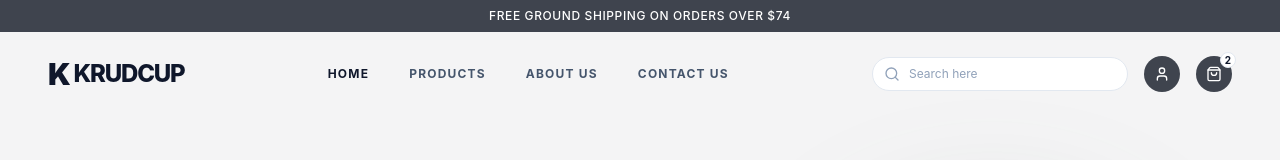
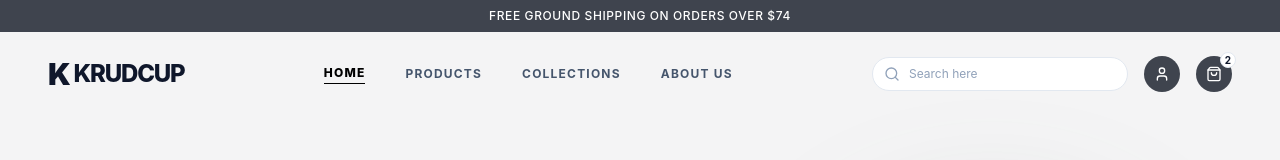
Before and after one commit to neducod/e-com, a React (Vite) app: page / in a window 1280 px wide. Shown: the top 160 px of the page. Built offline with nearby package versions, Linux system fonts and the light colour scheme.

Commit message:
new import added

```diff
--- a/src/components/Header.jsx
+++ b/src/components/Header.jsx
@@ -1,5 +1,7 @@
 import React, { useState } from 'react';
 import { Search, User, ShoppingBag, ArrowRight } from 'lucide-react';
+//new import added
+import { NavLink } from 'react-router-dom';
 
 const SLIDES = [
   {
@@ -42,6 +44,15 @@ export default function Header() {
 
   const activeSlide = SLIDES[currentSlide];
 
+//new code added
+  const navLinkStyle = ({ isActive }) =>
+    `transition-colors ${
+      isActive
+        ? 'text-black font-extrabold border-b border-black pb-0.5'
+        : 'hover:text-black'
+  }`;
+//new code added
+
   return (
     <div className="w-full font-sans bg-[#F4F4F5] text-slate-800 min-h-screen relative overflow-hidden select-none">
 
@@ -60,15 +71,28 @@ export default function Header() {
           </div>
         </div>
 
-        {/* Links */}
-        <div className="hidden md:flex items-center space-x-10 text-xs font-bold tracking-widest text-slate-600 uppercase">
+        {/* <div className="hidden md:flex items-center space-x-10 text-xs font-bold tracking-widest text-slate-600 uppercase">
           <a href="#home" className="text-slate-900 hover:text-black transition-colors">Home</a>
           <a href="#products" className="hover:text-black transition-colors">Products</a>
           <a href="#about" className="hover:text-black transition-colors">About Us</a>
           <a href="#contact" className="hover:text-black transition-colors">Contact Us</a>
-        </div>
+        </div> */}
 
-        {/* Search & Actions */}
+<div className="hidden md:flex items-center space-x-10 text-xs font-bold tracking-widest text-slate-600 uppercase">
+      <NavLink to="/" className={navLinkStyle}>
+        Home
+      </NavLink>
+      <NavLink to="/shop" className={navLinkStyle}>
+        Products
+      </NavLink>
+      <NavLink to="/collections" className={navLinkStyle}>
+        Collections
+      </NavLink>
+      <NavLink to="/about" className={navLinkStyle}>
+        About Us
+      </NavLink>
+    </div>
+
         <div className="flex items-center space-x-4">
           <div className="relative hidden sm:block">
             <Search className="absolute left-3 top-1/2 -translate-y-1/2 text-slate-400" size={16} />
```
